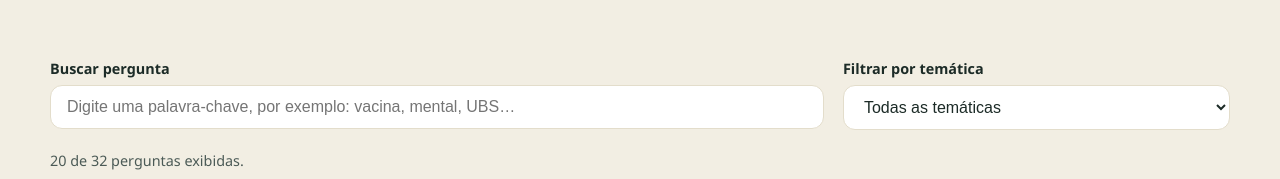
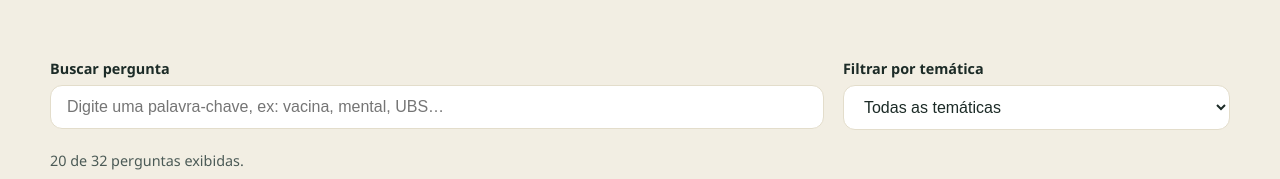
Before and after one commit to BragaNetBR/projeto_infosaude_jovem_ccb, a plain HTML site: page index.html in a window 1280 px wide. Shown: the part 4444-4623 px from the top of the page. Drawn offline with Linux system fonts and the light colour scheme.

Commit message:
Atualizar o index.html

```diff
--- a/index.html
+++ b/index.html
@@ -124,7 +124,7 @@
       <div class="faq-controles">
         <div class="campo-busca">
           <label for="faq-busca" class="rotulo-visivel">Buscar pergunta</label>
-          <input type="search" id="faq-busca" placeholder="Digite uma palavra-chave, por exemplo: vacina, mental, UBS…" autocomplete="off">
+          <input type="search" id="faq-busca" placeholder="Digite uma palavra-chave, ex: vacina, mental, UBS…" autocomplete="off">
         </div>
         <div class="campo-filtro">
           <label for="faq-filtro" class="rotulo-visivel">Filtrar por temática</label>
```
